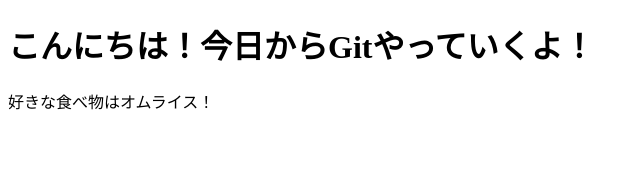
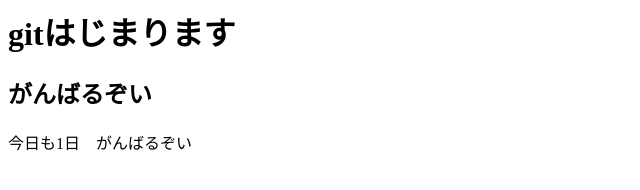
Before and after one commit to sunoo-hoshi/sunoo, a plain HTML site: page index.html in a window 1280 px wide. Shown: the whole page, without its empty margins (0-640 px from the left). Drawn offline with Linux system fonts and the light colour scheme.

```diff
--- a/index.html
+++ b/index.html
@@ -1,13 +1,6 @@
-<!DOCTYPE html>
-<html lang="en">
-<head>
-    <meta charset="UTF-8">
-    <meta http-equiv="X-UA-Compatible" content="IE=edge">
-    <meta name="viewport" content="width=device-width, initial-scale=1.0">
-    <title>Document</title>
-</head>
-<body>
-    <h1>こんにちは！今日からGitやっていくよ！</h1>
-    <p>好きな食べ物はオムライス！</p>
-</body>
-</html>
+<link rel="stylesheet" href="./main.css">
+
+<h1>gitはじまります</h1>
+<h2>がんばるぞい</h2>
+
+<p>今日も1日　がんばるぞい</p>
```
Also changed, not shown: main.css (added).
